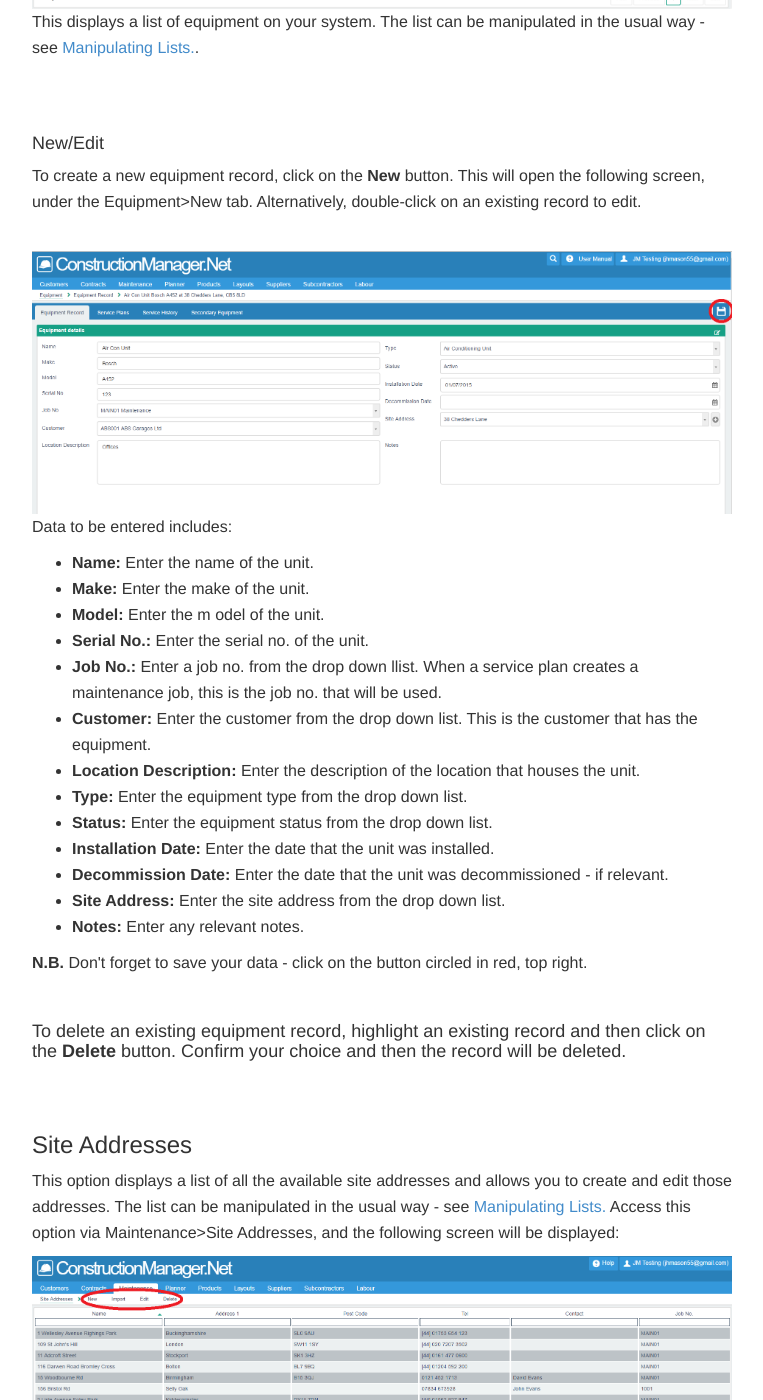
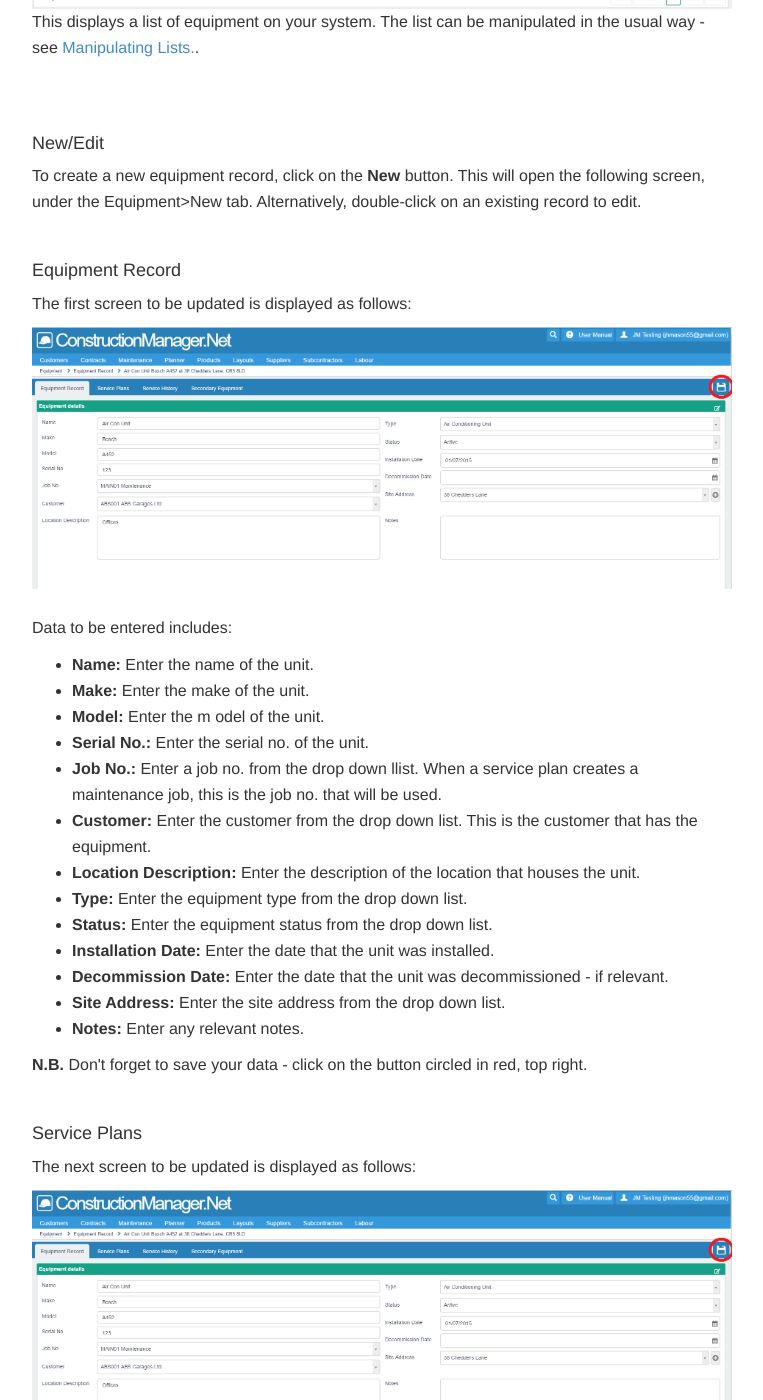
Before and after one commit to JNCSolutions/ConstructionManagerDocs, a Jekyll site: the page built from maintenance.html, in a window 1280 px wide and 1400 px high, scrolled down 16558 px. Shown: the whole window, without its empty margins (258-1021 px from the left). Built offline with Jekyll 4.4.1, drawn with Linux system fonts in a browser that asks for light colours; some of the changed text lies outside the part shown.

Commit message:
Update maintenance.html

```diff
--- a/maintenance.html
+++ b/maintenance.html
@@ -33,7 +33,7 @@
       <li><a href="#visit-list">Visit List</a></li>
       <li><a href="#equipment-register">Equipment Register</a></li>
       <ul>
-        <li><a href="#equipment-record">New/Edit</a></li>
+        <li><a href="#equipment-new-edit">New/Edit</a></li>
         <ul>
           <li><a href="#equipment-record">Equipment Record</a></li>
           <li><a href="#equipment-record-service-plans">Service Plans</a></li>
@@ -379,12 +379,15 @@
       <p>This displays a list of equipment on your system.
           The list can be manipulated in the usual way - see <a href="Manipulating Lists.html">Manipulating Lists.</a>.</p>
       <br> <br>
-      <h4 id="equipment-record">New/Edit</h4>
+      <h4 id="equipment-new-edit">New/Edit</h4>
       <p>To create a new equipment record, click on the <b>New</b> button.
           This will open the following screen, under the Equipment>New tab.
           Alternatively, double-click on an existing record to edit.</p>
       <br>
+      <h4 id="equipment-record">Equipment Record</h4>
+      <p>The first screen to be updated is displayed as follows:</p>
       <img src="img/Maintenance_Equipment_02.PNG" style="width: 100%;">
+      <br> <br>
       <p>Data to be entered includes:</p>
       <ul>
           <li><b>Name:</b> Enter the name of the unit.</li>
@@ -404,6 +407,16 @@
       </ul>
       <p><b>N.B.</b> Don't forget to save your data - click on the button circled in red, top right.</p>
       <br>
+      <h4 id="equipment-service-plans">Service Plans</h4>
+      <p>The next screen to be updated is displayed as follows:</p>
+      <img src="img/Maintenance_Equipment_02.PNG" style="width: 100%;">
+      <br> <br>
+      <p>Data to be entered includes:</p>
+      <ul>
+          <li><b>:</b> Enter .</li>
+
+      </ul>
+
       <h4 Delete</h4>
       <p>To delete an existing equipment record, highlight an existing record and then click on the <b>Delete</b> button.
           Confirm your choice and then the record will be deleted.</p>
```
